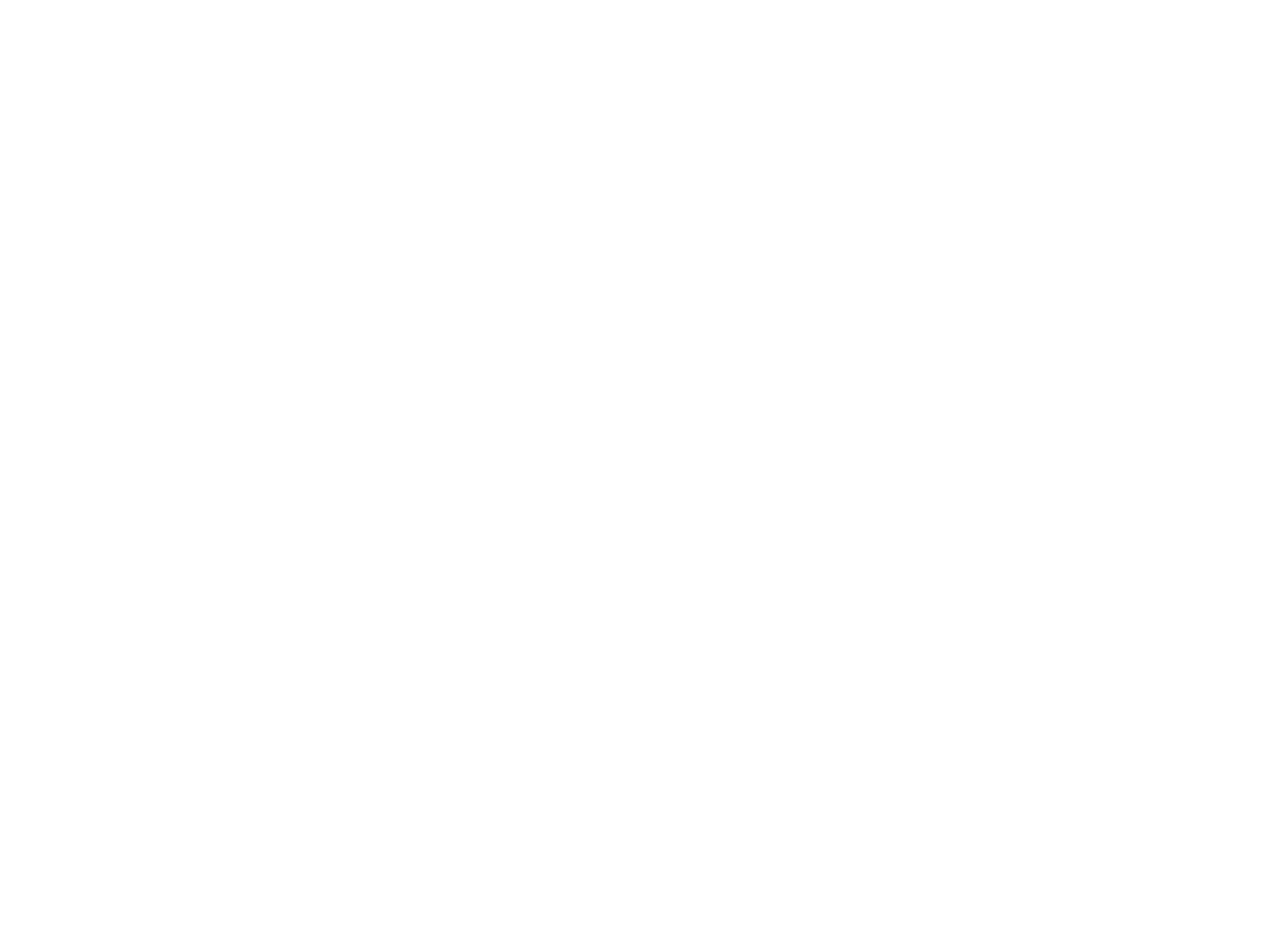
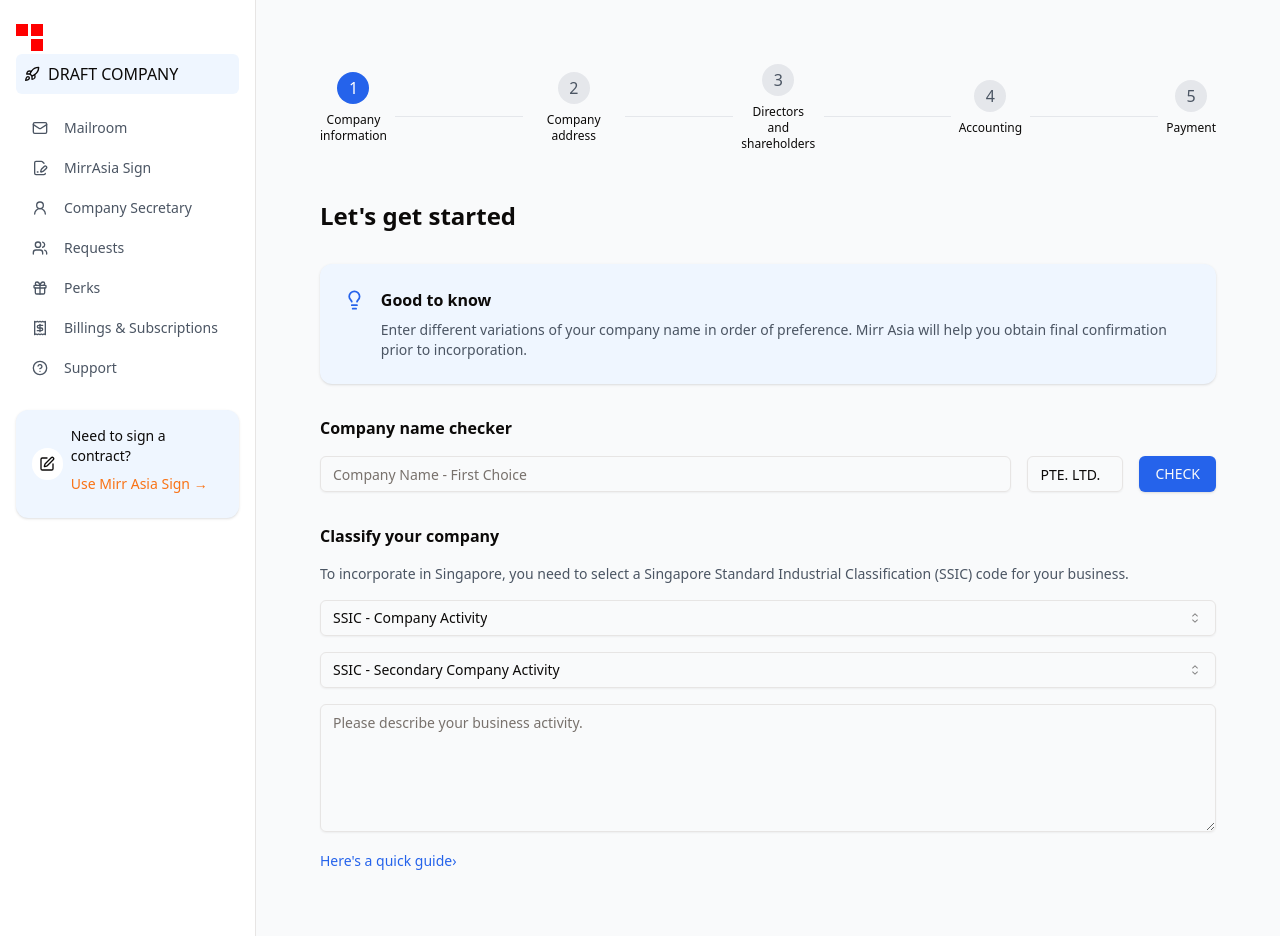
Before and after one commit to aravind-virtualTE/mirrasia, a React (Vite) app: page /company-register in a window 1280 px wide. Before the commit this address had no page. Before the commit the page ends 800 px from the top, so only its background shows below. Built offline with nearby package versions, Linux system fonts and the light colour scheme.

Commit message:
changes in the layout

```diff
--- a/src/App.tsx
+++ b/src/App.tsx
@@ -8,6 +8,7 @@
 // import LoginPage from './pages/login/LoginPage';
 import SignupPage from './pages/signup/SignupPage';
 import LoginComponent from './pages/login/loginSmpl';
+import CompanyRegistration from './pages/Company/cmpIndex';
 
 
 
@@ -38,6 +39,7 @@
               </ProtectedRoute>
             }
           />
+          <Route path="/company-register" element={<CompanyRegistration />} />
         </Routes>
       </ThemeProvider>
     </>
--- a/src/components/Layout.tsx
+++ b/src/components/Layout.tsx
@@ -27,7 +27,7 @@
 const Sidebar: React.FC<SidebarProps> = ({ className }) => {
     const sidebarItems = [
         { icon: <Mail className="w-4 h-4" />, label: "Mailroom" },
-        { icon: <FileSignature className="w-4 h-4" />, label: "SleekSign" },
+        { icon: <FileSignature className="w-4 h-4" />, label: "MirrAsia Sign" },
         { icon: <User2 className="w-4 h-4" />, label: "Company Secretary" },
         { icon: <Users className="w-4 h-4" />, label: "Requests" },
         { icon: <Gift className="w-4 h-4" />, label: "Perks" },
--- /dev/null
+++ b/src/pages/Company/cmpIndex.tsx
@@ -0,0 +1,157 @@
+import React from 'react';
+import { Card, CardContent } from "@/components/ui/card";
+import { Input } from "@/components/ui/input";
+import { Button } from "@/components/ui/button";
+import { Textarea } from "@/components/ui/textarea";
+import {
+  Select,
+  SelectContent,
+  SelectItem,
+  SelectTrigger,
+  SelectValue,
+} from "@/components/ui/select";
+import { LightbulbIcon,
+    // Mail, Building2, ScrollText, BadgeDollarSign, Users, FileText, Gift, CreditCard, HelpCircle
+} from 'lucide-react';
+import Layout from '@/components/Layout';
+
+const CompanyRegistration = () => {
+  const steps = [
+    { number: 1, label: 'Company\ninformation', active: true },
+    { number: 2, label: 'Company address', active: false },
+    { number: 3, label: 'Directors and\nshareholders', active: false },
+    { number: 4, label: 'Accounting', active: false },
+    { number: 5, label: 'Payment', active: false },
+  ];
+
+//   const sidebarItems = [
+//     { icon: <Building2 className="w-5 h-5" />, label: 'Company Info' },
+//     { icon: <Mail className="w-5 h-5" />, label: 'Mailroom' },
+//     { icon: <ScrollText className="w-5 h-5" />, label: 'Mirr AsiaSign' },
+//     { icon: <Users className="w-5 h-5" />, label: 'Company Secretary' },
+//     { icon: <BadgeDollarSign className="w-5 h-5" />, label: 'Accounting' },
+//     { icon: <FileText className="w-5 h-5" />, label: 'Requests' },
+//     { icon: <Gift className="w-5 h-5" />, label: 'Perks' },
+//     { icon: <CreditCard className="w-5 h-5" />, label: 'Billings & Subscriptions' },
+//     { icon: <HelpCircle className="w-5 h-5" />, label: 'Support' },
+//   ];
+
+  return (
+    <Layout>
+        <div className="flex min-h-screen bg-gray-50">
+        {/* Sidebar */}
+        {/* <div className="w-64 bg-white border-r">
+            <div className="p-4 border-b">
+            <div className="text-blue-600 font-semibold">DRAFT COMPANY</div>
+            <div className="text-xs text-gray-500">IN PROGRESS</div>
+            </div>
+
+            <nav className="p-4">
+            {sidebarItems.map((item, index) => (
+                <div
+                key={index}
+                className={`flex items-center space-x-3 p-2 rounded-lg hover:bg-gray-100 cursor-pointer ${
+                    index === 0 ? 'bg-gray-100' : ''
+                }`}
+                >
+                {item.icon}
+                <span className="text-sm text-gray-600">{item.label}</span>
+                </div>
+            ))}
+            </nav>
+
+            <div className="p-4 m-4 bg-blue-50 rounded-lg">
+            <div className="text-sm">Need to sign a contract?</div>
+            <button className="text-blue-600 text-sm font-medium mt-1">Use Mirr AsiaSign →</button>
+            </div>
+        </div> */}
+
+        {/* Main Content */}
+        <div className="flex-1 p-8">
+            {/* Progress Steps */}
+            <div className="flex justify-center mb-12">
+            {steps.map((step, index) => (
+                <div key={index} className="flex items-center">
+                <div className="flex flex-col items-center">
+                    <div
+                    className={`w-8 h-8 rounded-full flex items-center justify-center ${
+                        step.active ? 'bg-blue-600 text-white' : 'bg-gray-200 text-gray-600'
+                    }`}
+                    >
+                    {step.number}
+                    </div>
+                    <div className="text-xs text-center mt-2 whitespace-pre-line">{step.label}</div>
+                </div>
+                {index < steps.length - 1 && (
+                    <div className="w-32 h-px bg-gray-200 mx-2 mt-4" />
+                )}
+                </div>
+            ))}
+            </div>
+
+            <h1 className="text-2xl font-bold mb-8">Let's get started</h1>
+
+            {/* Good to know card */}
+            <Card className="mb-8 bg-blue-50 border-0">
+            <CardContent className="p-6 flex items-start space-x-4">
+                <LightbulbIcon className="w-6 h-6 text-blue-600" />
+                <div>
+                <h3 className="font-semibold mb-2">Good to know</h3>
+                <p className="text-sm text-gray-600">
+                    Enter different variations of your company name in order of preference. Mirr Asia will help you obtain final confirmation prior to incorporation.
+                </p>
+                </div>
+            </CardContent>
+            </Card>
+
+            {/* Company name checker */}
+            <div className="mb-8">
+            <h3 className="font-semibold mb-4">Company name checker</h3>
+            <div className="flex space-x-4">
+                <Input placeholder="Company Name - First Choice" className="flex-1" />
+                <Input value="PTE. LTD." className="w-24" readOnly />
+                <Button className="bg-blue-600">CHECK</Button>
+            </div>
+            </div>
+
+            {/* Classify your company */}
+            <div>
+            <h3 className="font-semibold mb-4">Classify your company</h3>
+            <p className="text-sm text-gray-600 mb-4">
+                To incorporate in Singapore, you need to select a Singapore Standard Industrial Classification (SSIC) code for your business.
+            </p>
+            <div className="space-y-4">
+                <Select>
+                <SelectTrigger>
+                    <SelectValue placeholder="SSIC - Company Activity" />
+                </SelectTrigger>
+                <SelectContent>
+                    <SelectItem value="option1">Option 1</SelectItem>
+                    <SelectItem value="option2">Option 2</SelectItem>
+                </SelectContent>
+                </Select>
+
+                <Select>
+                <SelectTrigger>
+                    <SelectValue placeholder="SSIC - Secondary Company Activity" />
+                </SelectTrigger>
+                <SelectContent>
+                    <SelectItem value="option1">Option 1</SelectItem>
+                    <SelectItem value="option2">Option 2</SelectItem>
+                </SelectContent>
+                </Select>
+
+                <Textarea placeholder="Please describe your business activity." className="h-32" />
+            </div>
+
+            <div className="mt-4">
+                <a href="#" className="text-blue-600 text-sm">Here's a quick guide›</a>
+            </div>
+            </div>
+        </div>
+        </div>
+    </Layout>
+  );
+};
+
+export default CompanyRegistration;
--- a/src/pages/dashboard/Dashboard.tsx
+++ b/src/pages/dashboard/Dashboard.tsx
@@ -15,7 +15,7 @@
 
 } from "lucide-react";
 import Layout from '@/components/Layout';
-
+import { useNavigate } from 'react-router-dom';
 const Dashboard = () => {
   const partnerCards = [
     {
@@ -31,6 +31,11 @@
       description: "The Greater Room"
     }
   ];
+  const navigate = useNavigate();
+
+  const handleCardClick = () => {
+    navigate('/company-register');
+  };
 
   return (
     <Layout >
@@ -41,7 +46,7 @@
         {/* Action Cards */}
         <div className="grid grid-cols-1 md:grid-cols-3 gap-6 mb-12">
           <Card>
-            <CardContent className="p-6 flex flex-col items-center text-center">
+            <CardContent className="p-6 flex flex-col items-center text-center cursor-pointer" onClick={handleCardClick}>
               <Rocket className="w-12 h-12 mb-4" />
               <p className="font-medium">Register a new company & get a free business account</p>
             </CardContent>
```
